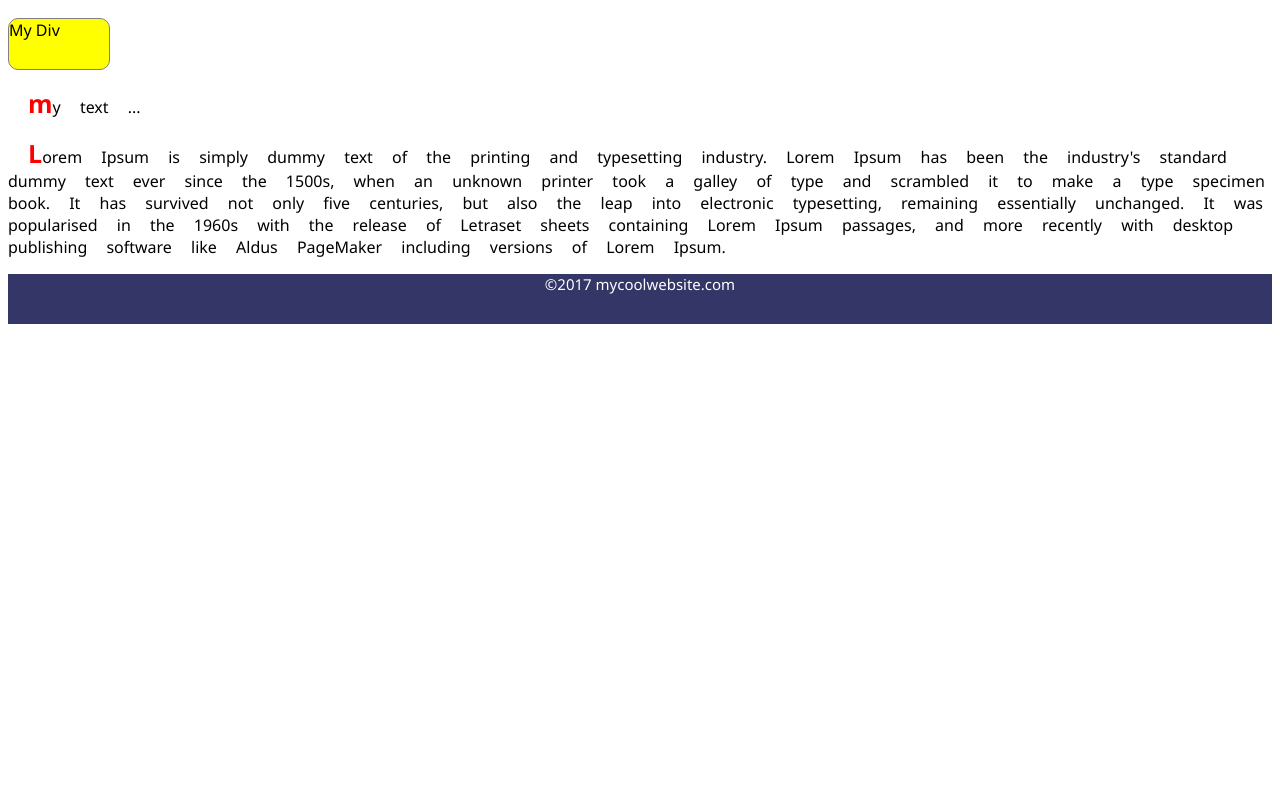
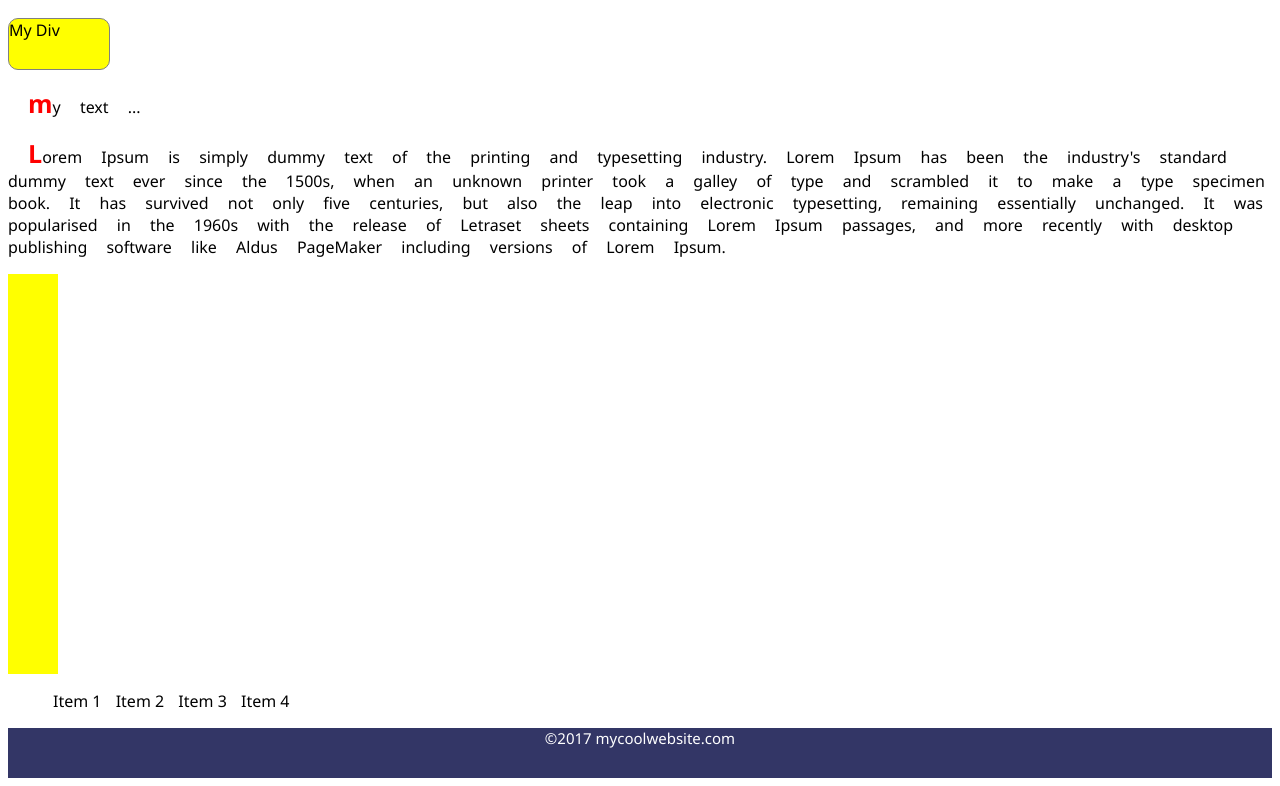
Before and after one commit to Mujib517/html-demo, a plain HTML site: page demo.html in a window 1280 px wide. Shown: the part 62-848 px from the top of the page. Before the commit the page ends 800 px from the top, so only its background shows below. Drawn offline with Linux system fonts and the light colour scheme.

Commit message:
Javascript

```diff
--- a/demo.html
+++ b/demo.html
@@ -93,8 +93,19 @@
         @media (min-width:768px) {
             #div {
                 background-color: yellow;
-                display:block;
+                display: block;
             }
+        }
+
+        .cls {
+            background-color: yellow;
+            height: 100px;
+            width:50px;
+        }
+
+        .list li{
+            display: inline;
+            margin:5px;
         }
     </style>
 </head>
@@ -124,6 +135,22 @@
             unchanged. It was popularised in the 1960s with the release of Letraset sheets containing Lorem Ipsum passages,
             and more recently with desktop publishing software like Aldus PageMaker including versions of Lorem Ipsum.
         </p>
+
+
+        <div id="div1" class="cls"></div>
+        <div id="div2" class="cls"></div>
+        <div id="div3" class="cls"></div>
+        <div id="div4" class="cls"></div>
+
+
+        <ul class="list">
+            <li>Item 1</li>
+            <li>Item 2</li>
+            <li>Item 3</li>
+            <li>Item 4</li>
+        </ul>
+
+
     </main>
 
     <footer>
```
Also changed, not shown: test.js (added, +32 -0 lines), 1 other file.
